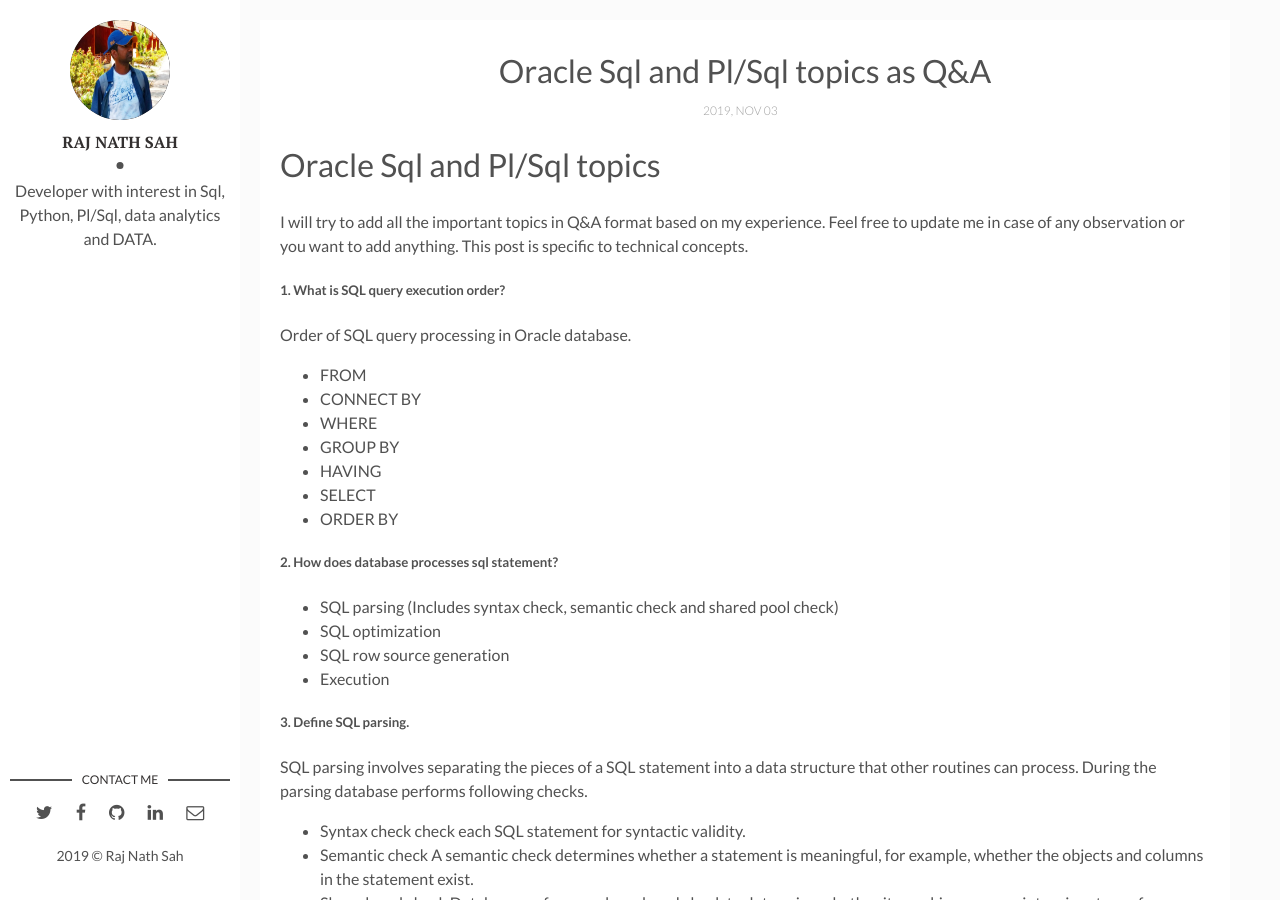
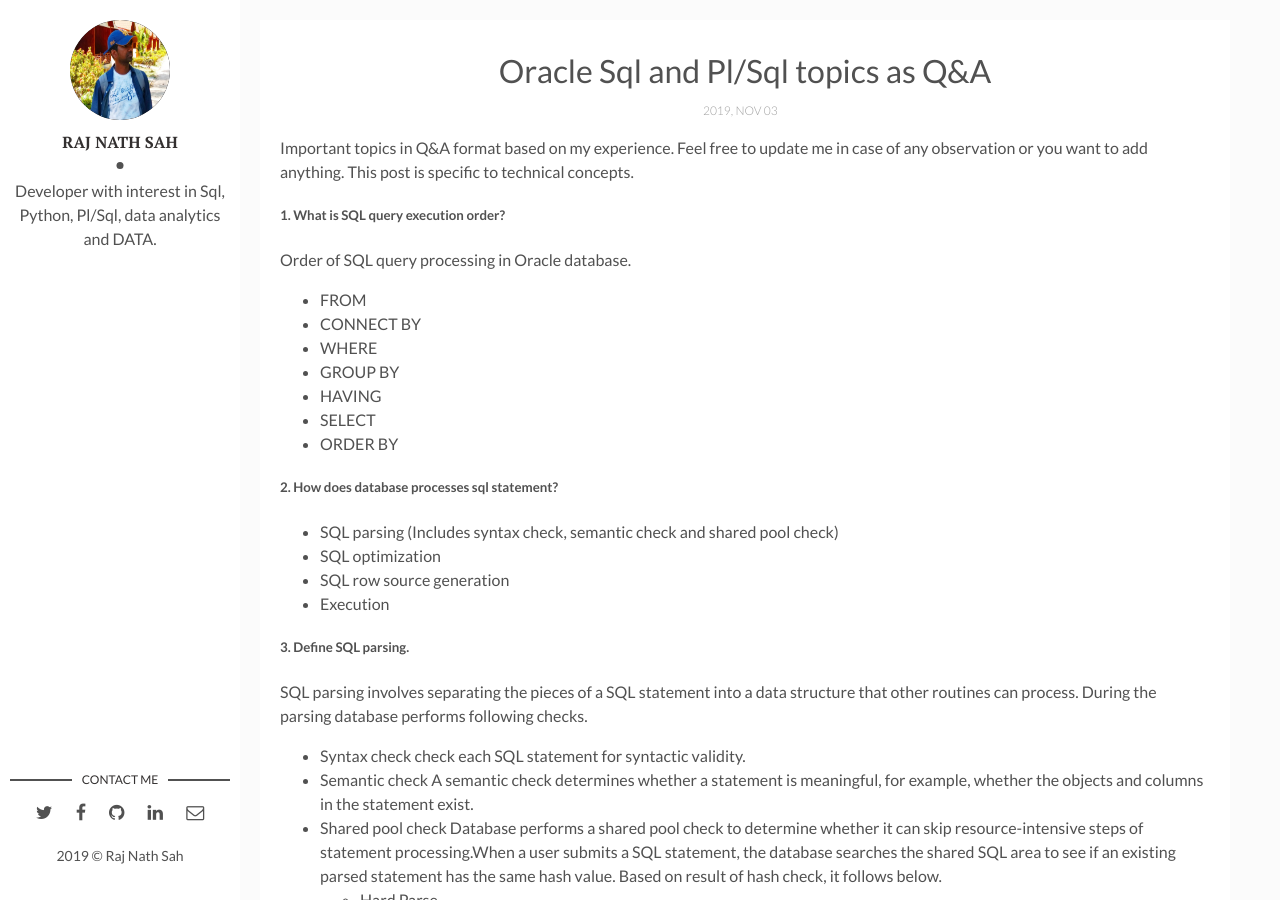
Before and after one commit to rajnathsah/rajnathsah.github.io, a Jekyll site: the page built from _posts/2019-11-03-Oracle-Pl-Sql-Questions.md, in a window 1280 px wide and 900 px high. Built offline with Jekyll 4.4.1, drawn with Linux system fonts in a browser that asks for light colours; comment, search, counter and statistics services are not loaded.

Commit message:
Update 2019-11-03-Oracle-Pl-Sql-Questions.md

```diff
--- a/_posts/2019-11-03-Oracle-Pl-Sql-Questions.md
+++ b/_posts/2019-11-03-Oracle-Pl-Sql-Questions.md
@@ -6,8 +6,7 @@ description: Oracle Sql and Pl/Sql concepts with question and answer for intervi
 img: # Add image post (optional)
 tags: [Oracle, SQL, PL/SQL]
 ---
-# Oracle Sql and Pl/Sql topics
-I will try to add all the important topics in Q&A format based on my experience. Feel free to update me in case of any observation or you want to add anything. This post is specific to technical concepts.
+Important topics in Q&A format based on my experience. Feel free to update me in case of any observation or you want to add anything. This post is specific to technical concepts.
 
 ##### 1. What is SQL query execution order?
 Order of SQL query processing in Oracle database.
```
